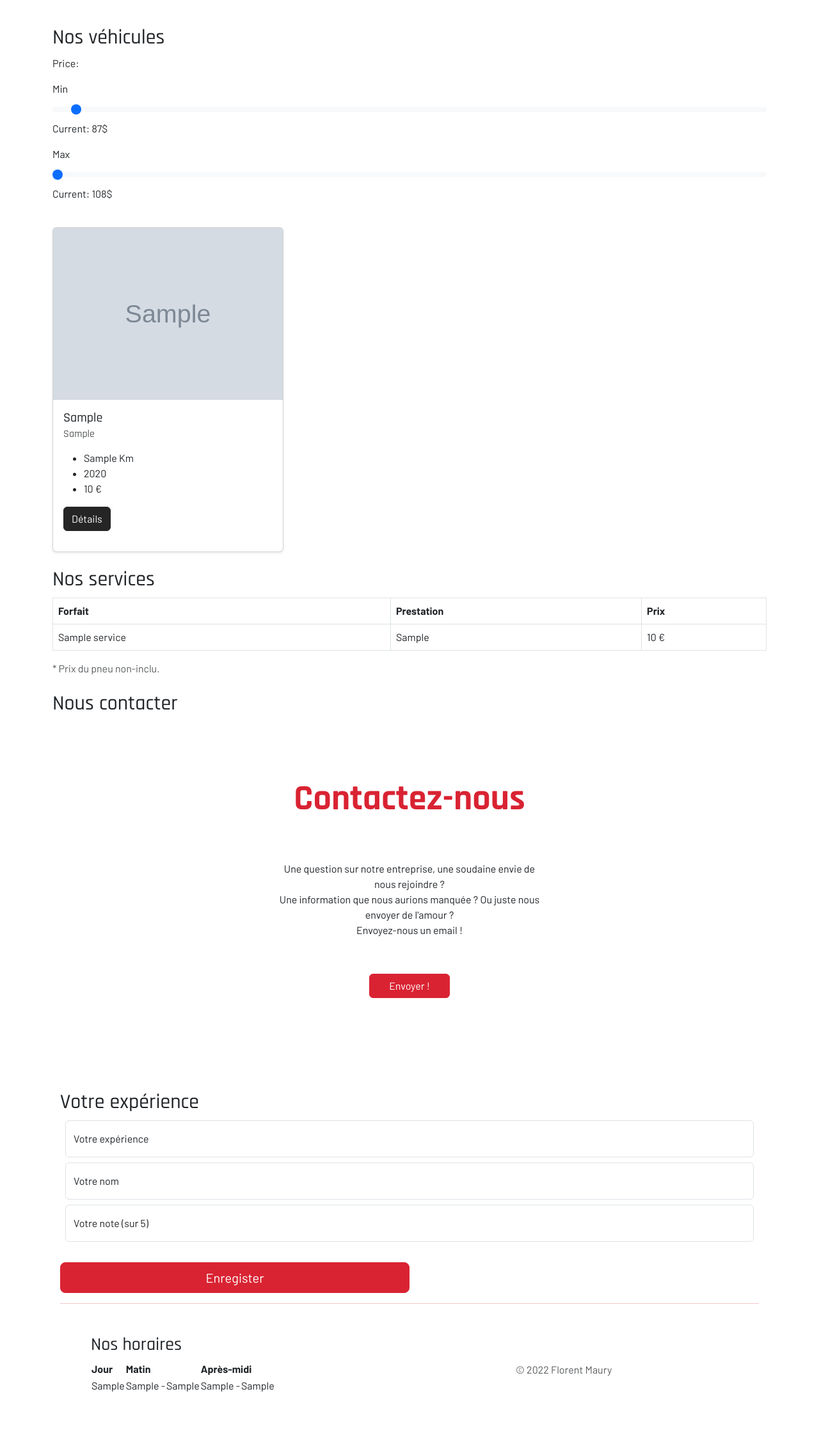
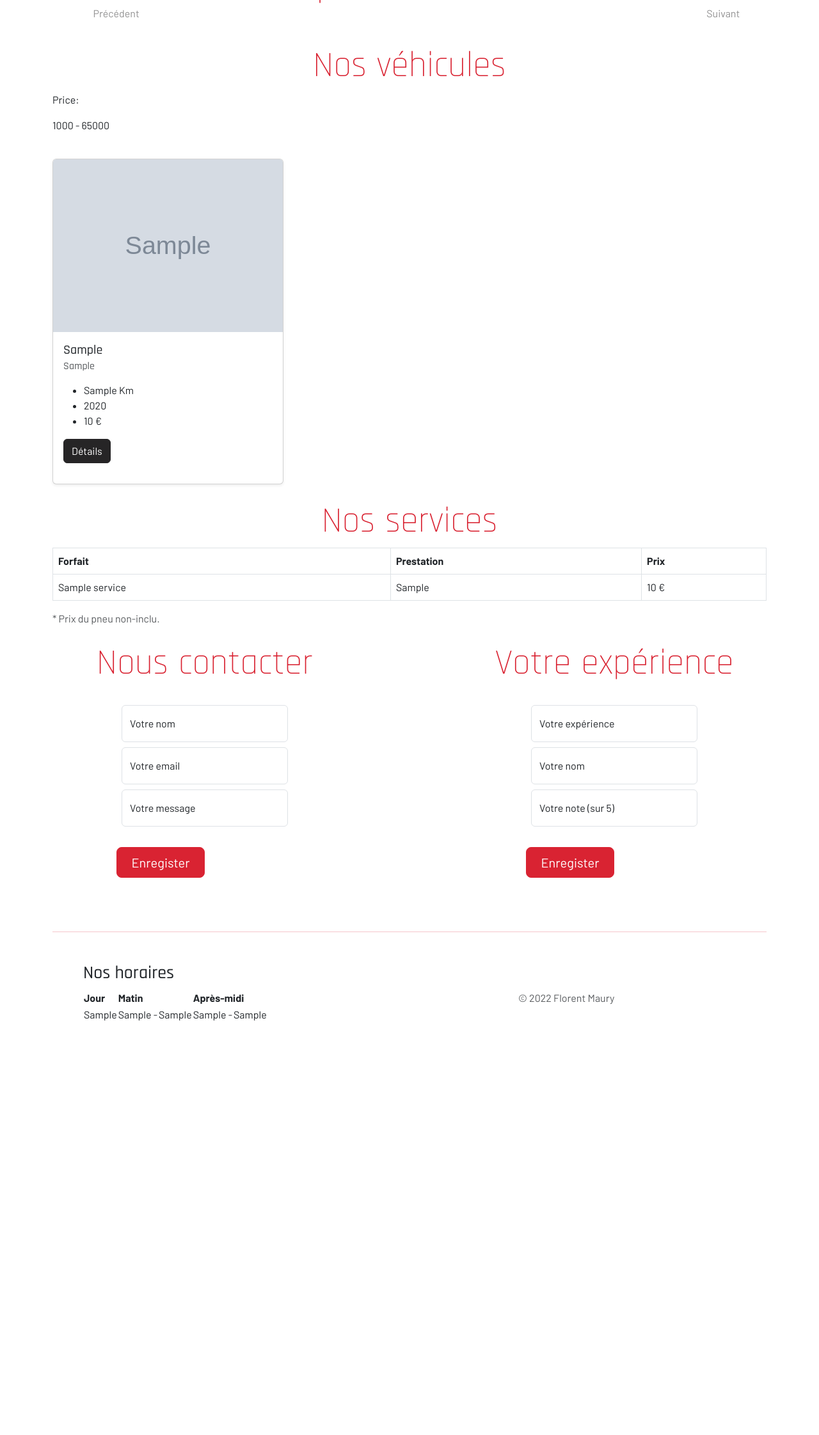
Before and after one commit to FlorentMaury/Garage_Parrot_ECF, a PHP site: page / in a window 1280 px wide. Shown: the part 126-2369 px from the top of the page at 64% size. After the commit the page ends 1722 px from the top, so only its background shows below. Run offline with PHP 8.4, Linux system fonts and the light colour scheme; tables that the repository leaves empty or names only in its code hold one stand-in row (values such as "Sample post"); grey boxes marked "Sample" are stand-in pictures.

Commit message:
Création contact et agencement des formulaires page accueil.

```diff
--- a/design/defaut.scss
+++ b/design/defaut.scss
@@ -6,17 +6,23 @@
 	"info": #d9777f,
 	"dark": #262526,
 	"light": #f2f2f2,
+	"success": #198754,
 );
 
 $font-family-base: Barlow, Roboto, sans-serif;
 $headings-font-family: Rajdhani, sans-serif;
 
-// :root {
-// 	--bs-body-font-family: Barlow, Roboto, sans-serif;
-// }
+:root {
+	--bs-body-font-family: Barlow, Roboto, sans-serif;
+}
 
-// h2 {
-// 	font-family: Rajdhani;
-// }
+h2 {
+	font-family: Rajdhani;
+	color: #d92332;
+}
+
+html {
+	font-family: Barlow;
+}
 
 @import "../vendor/node_modules/bootstrap/scss/bootstrap.scss";
--- a/view/homeView.php
+++ b/view/homeView.php
@@ -10,14 +10,14 @@
 <!-- TEMOIGNAGES -->
 
 <div class="container mt-5 my-4">
-    <h2 class="pt-4" id="cars">Ils parlent de nous</h2>
+    <h2 class="pt-4 display-4 text-primary text-center" id="cars">Ils parlent de nous</h2>
 
     <div id="carouselExampleControls" class="carousel slide" data-bs-ride="carousel">
 
         <div class="carousel-inner">
             <?php while($testimonial = $testimonials->fetch()) { ?>
 
-                <div class="carousel-item active">
+                <div class="carousel-item active text-center">
                     <blockquote>
                         <p>"<?= $testimonial['testimonial'] ?>"</p>
                         <p><?= $testimonial['note'] ?> / 5</p>
@@ -31,11 +31,11 @@
 
         <a class="carousel-control-prev" href="#carouselExampleControls" role="button" data-bs-slide="prev">
             <span class="carousel-control-prev-icon" aria-hidden="true"></span>
-            <span class="sr-only">Previous</span>
+            <span class="sr-only text-dark">Précédent</span>
         </a>
         <a class="carousel-control-next" href="#carouselExampleControls" role="button" data-bs-slide="next">
             <span class="carousel-control-next-icon" aria-hidden="true"></span>
-            <span class="sr-only">Next</span>
+            <span class="sr-only text-dark">Suivant</span>
         </a>
     </div>
 </div>
@@ -46,19 +46,14 @@
 
 
 <div class="container my-4">
-    <h2 class="pt-4" id="cars">Nos véhicules</h2>
+    <h2 class="pt-4 display-4 text-primary text-center" id="cars">Nos véhicules</h2>
 
     <p class="fa-lg">Price:</p>
 
-    <label for="customRange" class="form-label">Min</label>
-    <input type="range" class="form-range" value="80" min="0" max="3000" id="customRange" autocompleted="">
-
-    <p id="min-val">Current: 87$</p>
-
-    <label for="customRange2" class="form-label">Max</label>
-    <input type="range" class="form-range" value="120" min="1000" max="10000" id="customRange2" autocompleted="">
-
-    <p id="max-val">Current: 108$</p>
+    <input type="hidden" id="hidden_minimum_price" value="0">
+    <input type="hidden" id="hidden_maximium_price" value="65000">
+    <p id="price_show">1000 - 65000</p>
+    <div id='price_range'></div>
 </div>
 
 
@@ -154,7 +149,7 @@
 <!-- LES SERVICES -->
 
 <div class="container my-4">
-    <h2 id="services">Nos services</h2>
+    <h2 id="services" class="display-4 text-primary text-center">Nos services</h2>
     <table class="table table-bordered">
         <thead>
             <tr>
@@ -190,24 +185,38 @@
 
 
 <!-- FORMULAIRE DE CONTACT -->
+<div class="d-flex flex-column flex-md-row">
+<div class="container">
+    <h2 id="contact" class="display-4 text-primary text-center">Nous contacter</h2>
 
-<div class="container my-4">
-    <h2 id="contact">Nous contacter</h2>
+    <div class="col-lg-6 mx-auto my-1 p-3">
+    <form method="POST" action="index.php?page=home">
 
-    <div class="px-4 pt-5 my-5 text-center">
-    <h2 class="display-4 fw-bold text-primary">Contactez-nous</h2>
-    <div class="col-lg-6 mx-auto my-1 p-3">
-        <form>
-            <p class="m-3 p-4">
-                Une question sur notre entreprise, une soudaine envie de nous rejoindre ? <br>
-                Une information que nous aurions manquée ? Ou juste nous envoyer de l'amour ? <br>
-                Envoyez-nous un email !
-            </p>
-            <p>
-                <button type="submit" name="contact" class="btn btn-primary my-3 w-25">
-                    <a class="text-decoration-none text-white" href="mailto:contact@florent-maury.fr?subject=Hello ITNews !&body=Je vous contacte car ">Envoyer !</a>
-                </button>
-            </p>
+        <?php if(isset($_GET['askForContact'])) {
+        echo '<p class="mt-4 fw-bold text-success">Message envoyé avec succès !</p>';
+        }
+        else if(isset($_GET['error']) && !empty($_GET['message'])) {
+        echo '<p class="mt-4 fw-bold text-danger">'.htmlspecialchars($_GET['message']).'</p>';
+        }
+        ?>
+
+        <p class="form-floating m-2">
+            <input type="text" name="customerName" class="form-control" id="customerName" placeholder="Votre nom">
+            <label for="customerName">Votre nom</label>
+        </p>
+
+        <p class="form-floating m-2">
+            <input type="email" name="customerEmail" class="form-control" id="customerEmail" placeholder="Votre email">
+            <label for="customerEmail">Votre email</label>
+        </p>
+
+        <p class="form-floating m-2">
+            <input type="text" rows='5' name="customerMessage" class="form-control" id="customerMessage" placeholder="Votre message">
+            <label for="customerMessage">Votre message</label>
+        </p>
+
+        <button class="w-50 btn btn-lg btn-primary mt-4" type="submit">Enregister</button>
+
         </form>
     <div class="d-grid gap-2 d-sm-flex justify-content-sm-center mb-5"></div>
     <div class="overflow-hidden" style="max-height: 30vh;"></div>
@@ -218,9 +227,9 @@
 
 <div class="container">
 
-    <h2>Votre expérience</h2>
+    <h2 class="display-4 text-primary text-center">Votre expérience</h2>
 
-    <form method="POST" action="index.php?page=dashboard">
+    <form class="col-lg-6 mx-auto my-1 p-3" method="POST" action="index.php?page=dashboard">
 
     <?php if(isset($_GET['addNewTestimonialClient'])) {
     echo '<p class="mt-4 fw-bold text-success">Témoignage enregistré avec succès !</p>';
@@ -248,6 +257,8 @@
     <button class="w-50 btn btn-lg btn-primary mt-4" type="submit">Enregister</button>
 
     </form>
+</div>
+
 </div>
 
 
```
Also changed, not shown: model/modelAskForContact.php (added, +36 -0 lines), view/dashboardView.php (+13 -13 lines), design/defaut.css, 1 other file.
